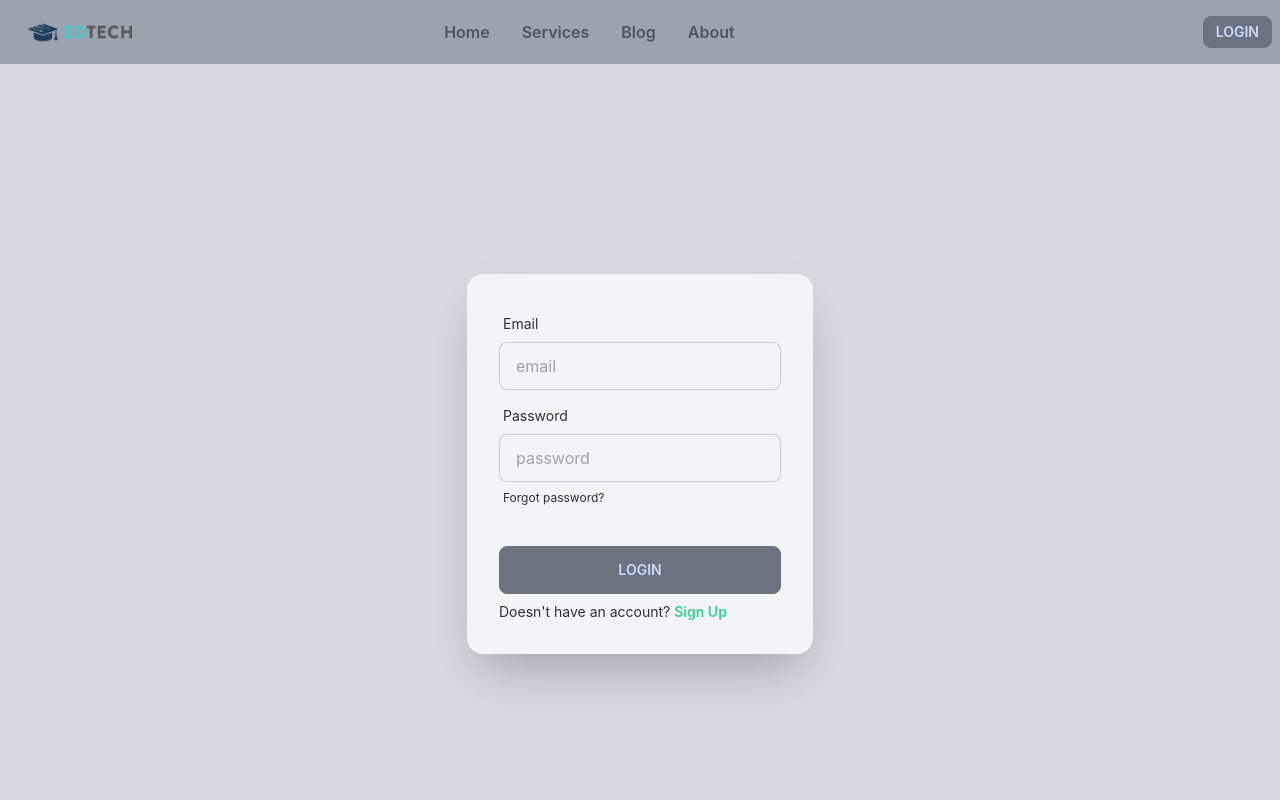
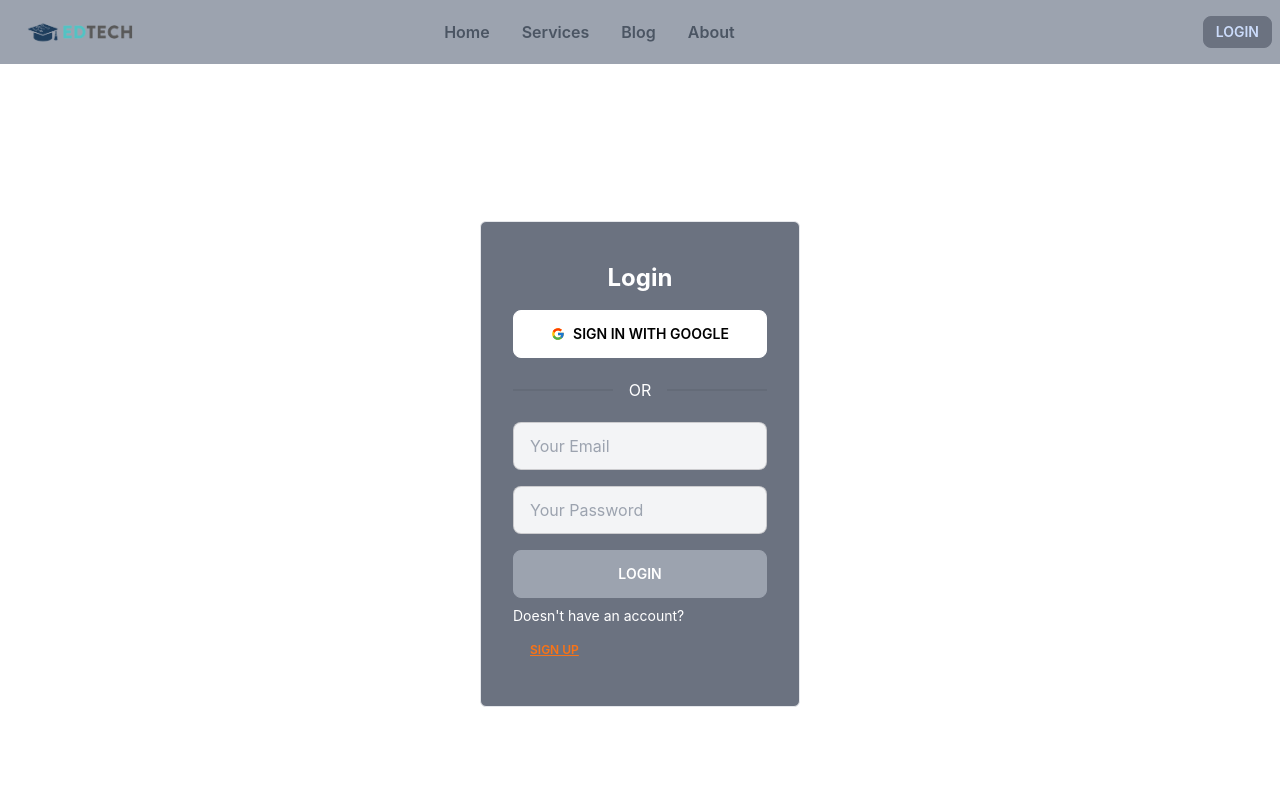
Before and after one commit to Khalidprithy/Ed-Tech_JP1, a React (Create React App) app: page /login in a window 1280 px wide. Shown: the top 800 px of the page. Built offline with nearby package versions, Linux system fonts and the light colour scheme; no server answers.

Commit message:
login added

```diff
--- a/package.json
+++ b/package.json
@@ -11,6 +11,7 @@
     "react": "^18.2.0",
     "react-dom": "^18.2.0",
     "react-firebase-hooks": "^5.0.3",
+    "react-hook-form": "^7.34.2",
     "react-hot-toast": "^2.3.0",
     "react-icons": "^4.4.0",
     "react-router-dom": "^6.3.0",
--- a/src/components/Login/Login.js
+++ b/src/components/Login/Login.js
@@ -1,32 +1,103 @@
 import React from 'react';
+import { useSendPasswordResetEmail, useSignInWithEmailAndPassword, useSignInWithGoogle } from 'react-firebase-hooks/auth';
+import { FcGoogle } from 'react-icons/fc';
+import auth from '../../firebase.init';
+import { useForm } from 'react-hook-form';
 import { Link } from 'react-router-dom';
 
+
 const Login = () => {
+
+    const [signInWithGoogle, userG, loadingG, errorG] = useSignInWithGoogle(auth);
+
+    const [sendPasswordResetEmail, sending, resetError] = useSendPasswordResetEmail(
+        auth
+    );
+    const [
+        signInWithEmailAndPassword,
+        user,
+        loading,
+        error,
+    ] = useSignInWithEmailAndPassword(auth);
+
+    const { register, formState: { errors }, handleSubmit } = useForm();
+
+    const onSubmit = data => {
+        signInWithEmailAndPassword(data.email, data.password)
+        console.log(data);
+    }
+    let errorMessage;
+
+    if (error || errorG) {
+        errorMessage = <p className='text-orange-500'>{error?.message || errorG?.message}</p>
+    }
+
+
+
+
     return (
-        <div class="hero min-h-screen bg-base-200">
-            <div class="hero-content flex-col lg:flex-row-reverse">
-                <div class="card flex-shrink-0 w-full max-w-sm shadow-2xl bg-base-100">
-                    <div class="card-body">
-                        <div class="form-control">
-                            <label class="label">
-                                <span class="label-text">Email</span>
-                            </label>
-                            <input type="text" placeholder="email" class="input input-bordered" />
-                        </div>
-                        <div class="form-control">
-                            <label class="label">
-                                <span class="label-text">Password</span>
-                            </label>
-                            <input type="text" placeholder="password" class="input input-bordered" />
-                            <label class="label">
-                                <a href="#" class="label-text-alt link link-hover">Forgot password?</a>
-                            </label>
-                        </div>
-                        <div class="form-control mt-6">
-                            <button class="btn btn-primary">Login</button>
-                        </div>
-                        <div>
-                            <p className='text-sm'>Doesn't have an account? <Link className='text-success font-semibold' to="/signup">Sign Up</Link></p>
+        <div className="hero min-h-screen bg-white">
+            <div className="hero-content flex-col lg:flex-row">
+                <div>
+                    <div className="card w-80 bg-primary border rounded-md">
+                        <div className="card-body">
+                            <h2 className="text-2xl m-2 font-bold text-center text-white">Login</h2>
+                            <button
+                                onClick={() => signInWithGoogle()}
+                                className="btn border-white hover:border-white text-black hover:text-white bg-white"><FcGoogle className='mr-2'></FcGoogle>Sign in with Google</button>
+                            <div className="divider text-white">OR</div>
+                            <form onSubmit={handleSubmit(onSubmit)}>
+                                <div className="form-control w-full max-w-xs">
+                                    <input
+
+                                        type="email"
+                                        placeholder="Your Email"
+                                        className="input input-bordered w-full max-w-xs"
+                                        {...register("email", {
+                                            required: {
+                                                value: true,
+                                                message: 'Please Enter You Email'
+                                            },
+                                            pattern: {
+                                                value: /[a-z0-9]+@[a-z]+\.[a-z]{2,3}/,
+                                                message: 'Enter a valid Email'
+                                            }
+                                        })}
+                                    />
+                                    <label className="label">
+                                        {errors.email?.type === 'required' && <span className="label-text-alt text-orange-500">{errors.email.message}</span>}
+                                        {errors.email?.type === 'pattern' && <span className="label-text-alt text-orange-500">{errors.email.message}</span>}
+                                    </label>
+                                </div>
+                                <div className="form-control w-full max-w-xs">
+                                    <input
+                                        type="password"
+                                        placeholder="Your Password"
+                                        className="input input-bordered w-full max-w-xs "
+                                        {...register("password", {
+                                            required: {
+                                                value: true,
+                                                message: 'Please Enter You Password'
+                                            },
+                                            pattern: {
+                                                value: /(?=.*?[0-9])(?=.*?[#?!@$%^&*-])/,
+                                                message: 'Password must contain one special character and one number'
+                                            }
+                                        })}
+                                    />
+                                    <label className="label">
+                                        {errors.password?.type === 'required' && <span className="label-text-alt text-orange-500">{errors.password.message}</span>}
+                                        {errors.password?.type === 'pattern' && <span className="label-text-alt text-orange-500">{errors.password.message}</span>}
+
+                                    </label>
+                                </div>
+
+                                {errorMessage}
+                                <input className='btn w-full text-white' type="submit" value='Login' />
+                            </form>
+                            <div className='flex justify-center items-center'>
+                                <p className='text-white text-sm'>Doesn't have an account?<Link className='btn btn-link text-xs text-orange-500' to='/signup'>Sign Up</Link> </p>
+                            </div>
                         </div>
                     </div>
                 </div>
--- a/src/components/Login/SignUp.js
+++ b/src/components/Login/SignUp.js
@@ -1,97 +1,124 @@
-import React, { useState } from 'react';
-import { useCreateUserWithEmailAndPassword, useUpdateProfile } from 'react-firebase-hooks/auth';
-import toast from 'react-hot-toast';
-import { Link, Navigate } from 'react-router-dom';
+import React from 'react';
+import { useCreateUserWithEmailAndPassword, useSignInWithGoogle, useUpdateProfile } from 'react-firebase-hooks/auth';
+import { Link, useNavigate } from 'react-router-dom';
 import auth from '../../firebase.init';
+import { FcGoogle } from 'react-icons/fc';
+import { useForm } from 'react-hook-form';
+
 
 const SignUp = () => {
-    const [agree, setAgree] = useState(false);
-    const [email, setEmail] = useState('');
-    const [password, setPassword] = useState('');
-    const [showError, setShowError] = useState('');
 
+    const [signInWithGoogle, userG, loadingG, errorG] = useSignInWithGoogle(auth);
+    const { register, formState: { errors }, handleSubmit } = useForm();
+    const [updateProfile, updating, updateError] = useUpdateProfile(auth);
+    const navigate = useNavigate();
     const [
         createUserWithEmailAndPassword,
         user,
         loading,
         error,
-    ] = useCreateUserWithEmailAndPassword(auth, { useSendEmailVerification: true });
-
-    const [updateProfile, updating, profileError] = useUpdateProfile(auth);
+    ] = useCreateUserWithEmailAndPassword(auth, { sendEmailVerification: true });
 
 
-    const handleEmailBlur = e => {
-        setEmail(e.target.value);
+    const onSubmit = async data => {
+        createUserWithEmailAndPassword(data.email, data.password);
+        await updateProfile({ displayName: data.name })
+        console.log('Profile Updated');
+        // navigate('/')
     }
 
-    const handlePasswordBlur = e => {
-        setPassword(e.target.value);
+    let errorMessage;
+
+    if (error || errorG || updateError) {
+        errorMessage = <p className='text-orange-500'>{error?.message || errorG?.message || updateError?.message}</p>
     }
 
 
-    const createUser = async e => {
-        e.preventDefault()
-        const displayName = e.target.name.value
-        if (email) {
-            setShowError('User already exists, Please login')
-            return;
-        }
-        await createUserWithEmailAndPassword(email, password);
-        await updateProfile({ displayName, });
-        console.log('Updated profile');
-        Navigate('/home');
-        toast.success("Account created successfully")
-    }
-
 
     return (
-        <div class="hero-content flex-col lg:flex-row-reverse">
-            <div class="card flex-shrink-0 w-full max-w-sm shadow-2xl bg-base-100">
-                <div class="card-body">
-                    <form
-                        onSubmit={createUser}
-                    >
-                        <h1 className='text-xl font-bold text-center text-secondary'>Sign Up</h1>
-                        <div class="form-control">
-                            <label class="label">
-                                <span class="label-text">Name</span>
-                            </label>
-                            <input type="text" placeholder="name" name='name' class="input input-bordered" required />
+        <div className="hero min-h-screen bg-white">
+            <div className="hero-content flex-col lg:flex-row">
+                <div>
+                    <div className="card w-80 bg-primary border rounded-md">
+                        <div className="card-body">
+                            <h2 className="text-2xl m-2 font-bold text-center text-white">Sign Up</h2>
+                            <button
+                                onClick={() => signInWithGoogle()}
+                                className="btn border-white hover:border-white text-black hover:text-white bg-white"><FcGoogle className='mr-2'></FcGoogle>Sign Up with Google</button>
+                            <div className="divider text-white">OR</div>
+                            <form onSubmit={handleSubmit(onSubmit)}>
+                                <div className="form-control w-full max-w-xs">
+                                    <input
+                                        type="text"
+                                        placeholder="Your Name"
+                                        className="input input-bordered w-full max-w-xs"
+                                        {...register("name", {
+                                            required: {
+                                                value: true,
+                                                message: 'Please Enter You Name'
+                                            }
+                                        })}
+                                    />
+                                    <label className="label">
+                                        {errors.name?.type === 'required' && <span className="label-text-alt text-orange-500">{errors.name.message}</span>}
+                                    </label>
+                                </div>
+                                <div className="form-control w-full max-w-xs">
+                                    <input
+                                        type="email"
+                                        placeholder="Your Email"
+                                        className="input input-bordered w-full max-w-xs"
+                                        {...register("email", {
+                                            required: {
+                                                value: true,
+                                                message: 'Please Enter You Email'
+                                            },
+                                            pattern: {
+                                                value: /[a-z0-9]+@[a-z]+\.[a-z]{2,3}/,
+                                                message: 'Enter a valid Email'
+                                            }
+                                        })}
+                                    />
+                                    <label className="label">
+                                        {errors.email?.type === 'required' && <span className="label-text-alt text-orange-500">{errors.email.message}</span>}
+                                        {errors.email?.type === 'pattern' && <span className="label-text-alt text-orange-500">{errors.email.message}</span>}
+                                    </label>
+                                </div>
+                                <div className="form-control w-full max-w-xs">
+                                    <input
+                                        type="password"
+                                        placeholder="Your Password"
+                                        className="input input-bordered w-full max-w-xs "
+                                        {...register("password", {
+                                            required: {
+                                                value: true,
+                                                message: 'Please Enter You Password'
+                                            },
+                                            pattern: {
+                                                value: /(?=.*?[0-9])(?=.*?[#?!@$%^&*-])/,
+                                                message: 'Password must contain one special character and one number'
+                                            }
+                                        })}
+                                    />
+                                    <label className="label">
+                                        {errors.password?.type === 'required' && <span className="label-text-alt text-orange-500">{errors.password.message}</span>}
+                                        {errors.password?.type === 'pattern' && <span className="label-text-alt text-orange-500">{errors.password.message}</span>}
+
+                                    </label>
+                                </div>
+                                {errorMessage}
+                                <input className='btn w-full text-white' type="submit" value='Sign Up' />
+                            </form>
+                            <div className='flex items-center'>
+                                <p className='text-white'>Already have an account?<Link className='btn btn-link text-xs text-success' to='/login'>Login</Link> </p>
+                            </div>
                         </div>
-                        <div class="form-control">
-                            <label class="label">
-                                <span class="label-text">Email</span>
-                            </label>
-                            <input
-                                onBlur={handleEmailBlur}
-                                type="email" name='email' placeholder="email" class="input input-bordered" required />
-                        </div>
-                        <div class="form-control">
-                            <label class="label">
-                                <span class="label-text">Password</span>
-                            </label>
-                            <input
-                                onBlur={handlePasswordBlur}
-                                type="password" name='password' placeholder="password" class="input input-bordered" />
-                            <label class="label cursor-pointer">
-                                <span class="label-text">Accept terms and condition</span>
-                                <input
-                                    onClick={() => setAgree(!agree)}
-                                    type="checkbox" class="checkbox checkbox-sm" />
-                            </label>
-                        </div>
-                        <div
-                            class="form-control mt-6">
-                            <input class="btn btn-primary" type="submit" value="Sign Up" />
-                        </div>
-                        <div>
-                            <p className='text-sm'>Already have an account? <Link className='text-success font-semibold' to="/login">Login</Link></p>
-                        </div>
-                    </form>
+                    </div>
                 </div>
             </div>
         </div>
     );
 };
 
+
 export default SignUp;
```
Also changed, not shown: 1 other file (tests, documents, lock files or other folders).
